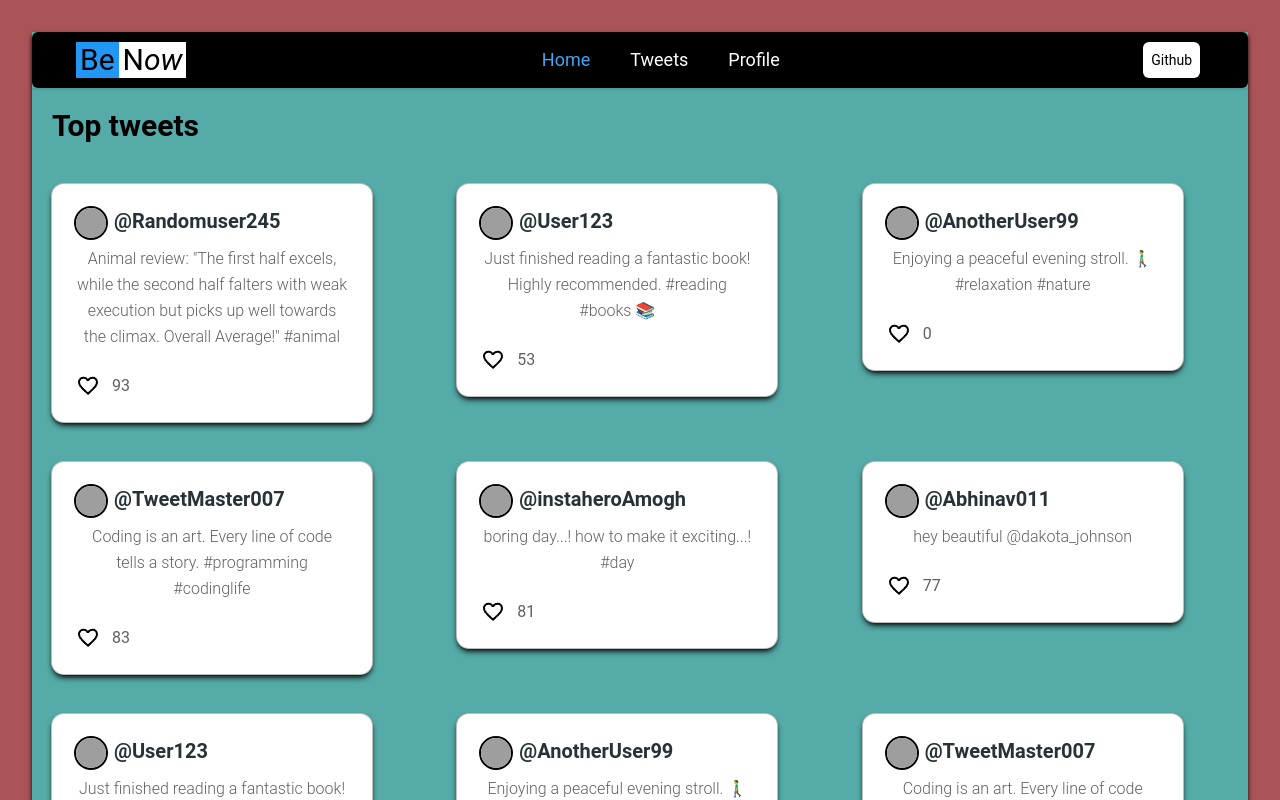
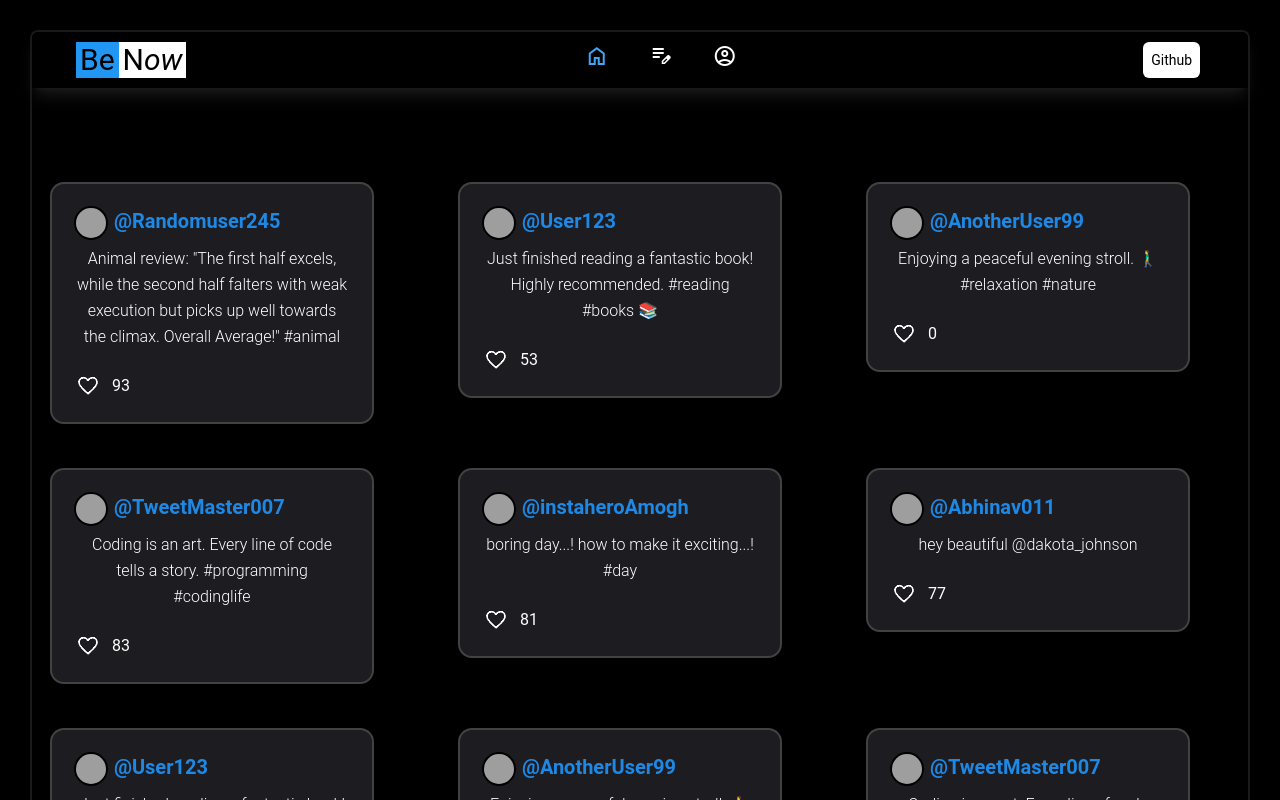
Before and after one commit to beenow011/BeeNow-Tweets---React, a React (Vite) app: page /#/ in a window 1280 px wide. Shown: the top 800 px of the page. Built offline with nearby package versions, Linux system fonts and the light colour scheme; grey boxes are pictures that could not be loaded.

Commit message:
ui changed

```diff
--- a/index.html
+++ b/index.html
@@ -4,11 +4,17 @@
 <head>
   <meta charset="UTF-8" />
   <link rel="icon" type="image/svg+xml" href="/vite.svg" />
+  <link rel="stylesheet"
+    href="https://fonts.googleapis.com/css2?family=Material+Symbols+Outlined:opsz,wght,FILL,GRAD@24,400,0,0" />
+  <link rel="stylesheet"
+    href="https://fonts.googleapis.com/css2?family=Material+Symbols+Outlined:opsz,wght,FILL,GRAD@24,400,0,0" />
+  <link rel="stylesheet"
+    href="https://fonts.googleapis.com/css2?family=Material+Symbols+Outlined:opsz,wght,FILL,GRAD@24,400,0,0" />
   <meta name="viewport" content="width=device-width, initial-scale=1.0" />
   <title>BeNow</title>
 </head>
 
-<body class="bg-[#AB5458]">
+<body class="bg-[#000000]">
   <div id="root" class=""></div>
   <script type="module" src="/src/main.jsx"></script>
 </body>
--- a/src/Layout.jsx
+++ b/src/Layout.jsx
@@ -10,7 +10,7 @@ import { store } from "./app/store";
 export const Layout = () => {
   return (
     <Provider store={store}>
-      <div className="bg-[#54ABA7] shadow-md  shadow-black">
+      <div className="bg-[#000000] shadow-md  shadow-black md:ring-2 rounded-md md:ring-white/10">
         <Header />
         <Outlet />
         <Footer />
--- a/src/components/CardTemplate.jsx
+++ b/src/components/CardTemplate.jsx
@@ -1,5 +1,5 @@
 import React from "react";
-import like from "../assets/like.png";
+import like from "../assets/like3.png";
 import liked from "../assets/liked.png";
 import { Link } from "react-router-dom";
 
@@ -39,7 +39,7 @@ export const CardTemplate = ({ userId, tweet, likeCountPrev, img }) => {
 
   return (
     <div>
-      <Card className="mt-6 w-80 md:w-64 lg:w-80 m-5 ring-1 shadow-black ring-gray-400 min-h-fit">
+      <Card className="mt-6 w-80 md:w-64 lg:w-80 m-5 ring-2 shadow-black ring-gray-800 min-h-fit bg-[#1c1c21] text-white">
         <CardBody>
           <Link to={`userprofile/${userId}`}>
             <Typography variant="h5" color="blue-gray" className="mb-2 flex">
@@ -49,13 +49,19 @@ export const CardTemplate = ({ userId, tweet, likeCountPrev, img }) => {
                 width={30}
                 height={30}
               />
-              {userId}
+              <p className="text-blue-600">{userId}</p>
             </Typography>
           </Link>
           <Typography className="break-words">{tweet}</Typography>
         </CardBody>
         <CardFooter className="pt-0 flex">
-          <img src={like} onClick={handelLike} width={24} height={24} />
+          <img
+            src={like}
+            onClick={handelLike}
+            width={24}
+            height={24}
+            color="white"
+          />
           <h3 className="pl-3">{likeCount}</h3>
         </CardFooter>
       </Card>
--- a/src/components/Header.jsx
+++ b/src/components/Header.jsx
@@ -3,7 +3,7 @@ import { Link, NavLink } from "react-router-dom";
 
 export const Header = () => {
   return (
-    <header className="shadow sticky z-50 top-0 ">
+    <header className=" sticky z-50 top-0 shadow-lg shadow-gray-900/80">
       <nav className=" bg-black lg:px-10 py-2.5 text-white flex   justify-evenly rounded-md sm:flex-col md:flex-row">
         <div className="flex-none my-auto ml-1">
           <Link to="/">
@@ -27,7 +27,7 @@ export const Header = () => {
                   }  hover:text-blue-300`
                 }
               >
-                Home
+                <span class="material-symbols-outlined">home</span>
               </NavLink>
             </li>
             <li>
@@ -39,7 +39,7 @@ export const Header = () => {
                   }  hover:text-blue-300 `
                 }
               >
-                Tweets
+                <span class="material-symbols-outlined">edit_note</span>
               </NavLink>
             </li>
             <li>
@@ -52,7 +52,7 @@ export const Header = () => {
                   }  hover:text-blue-300`
                 }
               >
-                Profile
+                <span class="material-symbols-outlined">account_circle</span>
               </NavLink>
             </li>
           </ul>
--- a/src/components/Home.jsx
+++ b/src/components/Home.jsx
@@ -18,7 +18,7 @@ export const Home = () => {
     <div>
       <h1 className="text-3xl font-bold text-start p-5">Top tweets</h1>
 
-      <div className="md:grid md:grid-cols-3 ">
+      <div className="md:grid md:grid-cols-2 lg:grid-cols-3 md:gap-2">
         {tweets.map((tweetInfo, i) => (
           <CardTemplate
             key={i}
--- a/src/components/MyTweet.jsx
+++ b/src/components/MyTweet.jsx
@@ -1,5 +1,5 @@
 import React from "react";
-import like from "../assets/like.png";
+import like from "../assets/like3.png";
 import liked from "../assets/liked.png";
 import option from "../assets/option.png";
 import { Link } from "react-router-dom";
@@ -47,7 +47,7 @@ export const MyTweet = ({ userId, tweet, likeCountPrev, img, id }) => {
   };
   return (
     <div>
-      <Card className="mt-6 w-80 md:m-5 ring-1 bg-white/25  shadow-black ring-gray-400 min-h-fit">
+      <Card className="mt-6 w-80 md:m-5 ring-2 text-white bg-white/25  shadow-black ring-gray-400/40 min-h-fit bg-[#1c1c21]">
         <CardBody>
           <Typography variant="h5" color="blue-gray" className="mb-2 flex">
             <img
@@ -56,7 +56,7 @@ export const MyTweet = ({ userId, tweet, likeCountPrev, img, id }) => {
               width={30}
               height={30}
             />
-            {userId}
+            <p className="text-white">{userId}</p>
             <select
               name="option"
               value=""
--- a/src/components/Profile.jsx
+++ b/src/components/Profile.jsx
@@ -15,7 +15,7 @@ export const Profile = () => {
     // console.log(tweets);
   }, [tweetSelector]);
   return (
-    <div className="md:flex">
+    <div className="md:flex text-white">
       <img
         src={dp}
         alt=""
--- a/src/components/Tweets.jsx
+++ b/src/components/Tweets.jsx
@@ -30,7 +30,7 @@ export const Tweets = () => {
           id="bg"
         >
           <textarea
-            className="w-96 h-96 rounded-sm shadow-md shadow-black p-5 mt-6 font-mono "
+            className="w-96 h-96 rounded-lg shadow-md shadow-black p-5 mt-6 font-mono bg-[#1c1c21] text-white "
             placeholder=" Tweet here...!"
             wrap="soft"
             maxLength="500"
@@ -40,7 +40,7 @@ export const Tweets = () => {
             onChange={handleChange}
           ></textarea>
           <button
-            className="p-3 bg-blue-gray-600 ml-3 md:ml-10 rounded-md hover:bg-blue-gray-900 text-blue-gray-100 mt-auto"
+            className="p-3 bg-blue-600 ml-3 md:ml-10 rounded-md hover:bg-blue-gray-900 text-blue-gray-100 mt-auto"
             type="submit"
           >
             Tweet
--- a/src/components/UserProfile.jsx
+++ b/src/components/UserProfile.jsx
@@ -10,7 +10,7 @@ export const UserProfile = () => {
   // const bio = "kdjfsfjhjdskjfbfvjkdbskjbvjcbjkdbfjbvkjbfbdvjbcjkdbfjkvbfkjb";
   const userName = user.userId.slice(1);
   return (
-    <div className="md:flex">
+    <div className="md:flex text-white ">
       {console.log(userName)}
       <img
         src={user.img}
```
Also changed, not shown: src/assets/like3.png (added).
